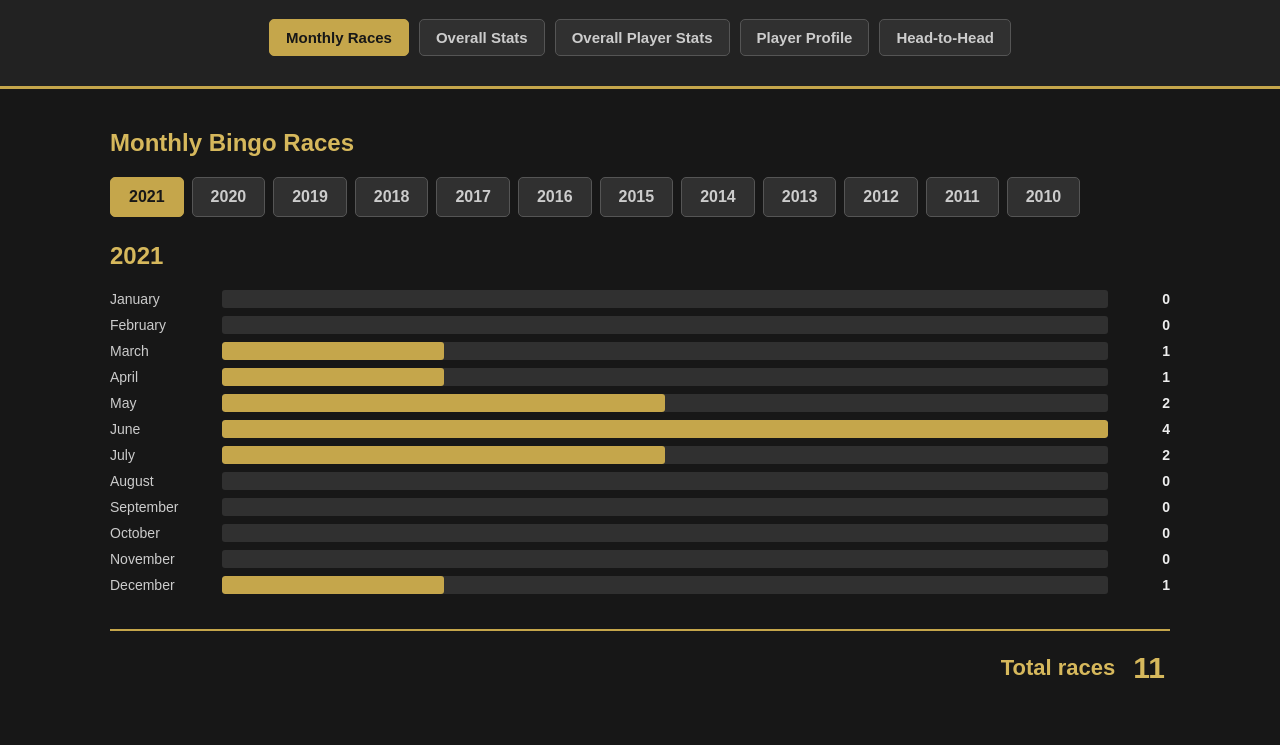
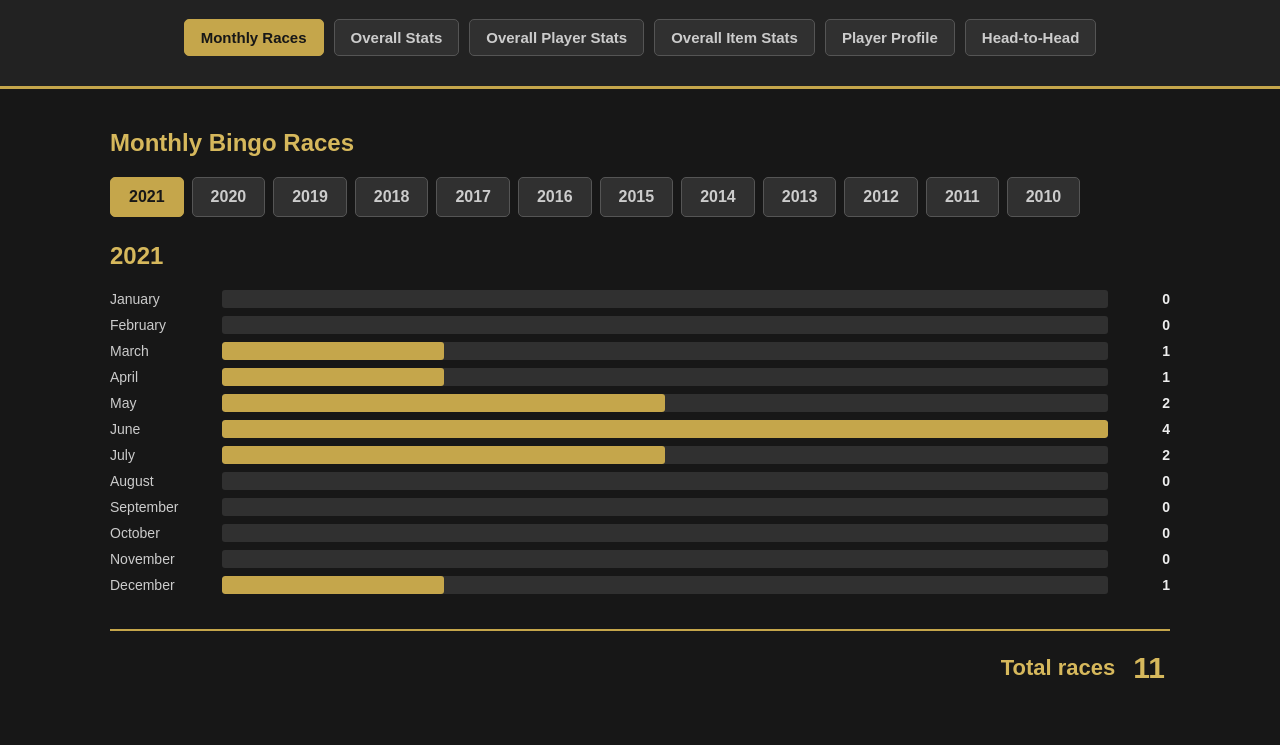
Before and after one commit to runnerguy2489/bingo-test, a plain HTML site: page index.html in a window 1280 px wide. Shown: the part 98-843 px from the top of the page. Drawn offline with Linux system fonts and the light colour scheme.

Commit message:
Add Overall Item Stats to site navigation

```diff
--- a/index.html
+++ b/index.html
@@ -15,6 +15,7 @@
             <a href="index.html" class="active" aria-current="page">Monthly Races</a>
             <a href="overall_stats.html">Overall Stats</a>
             <a href="overall_player_stats.html">Overall Player Stats</a>
+            <a href="overall_itemstats.html">Overall Item Stats</a>
             <a href="player_profile.html">Player Profile</a>
             <a href="head_to_head.html">Head-to-Head</a>
         </nav>
```
